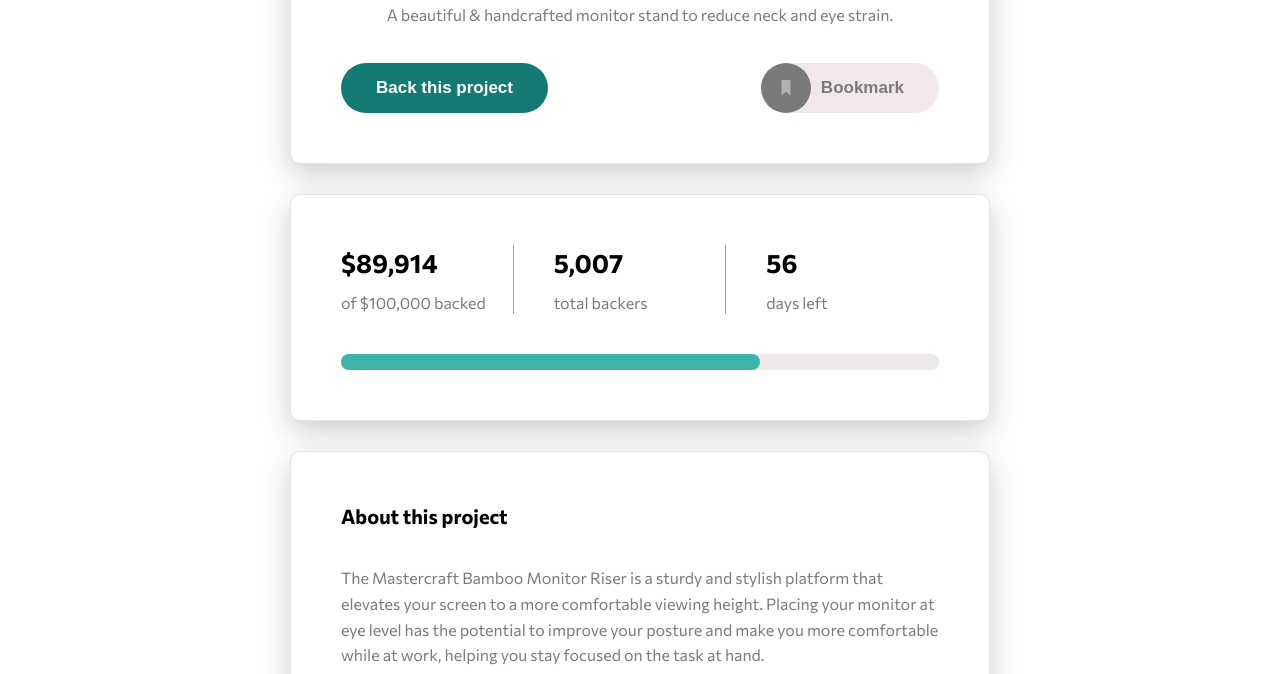
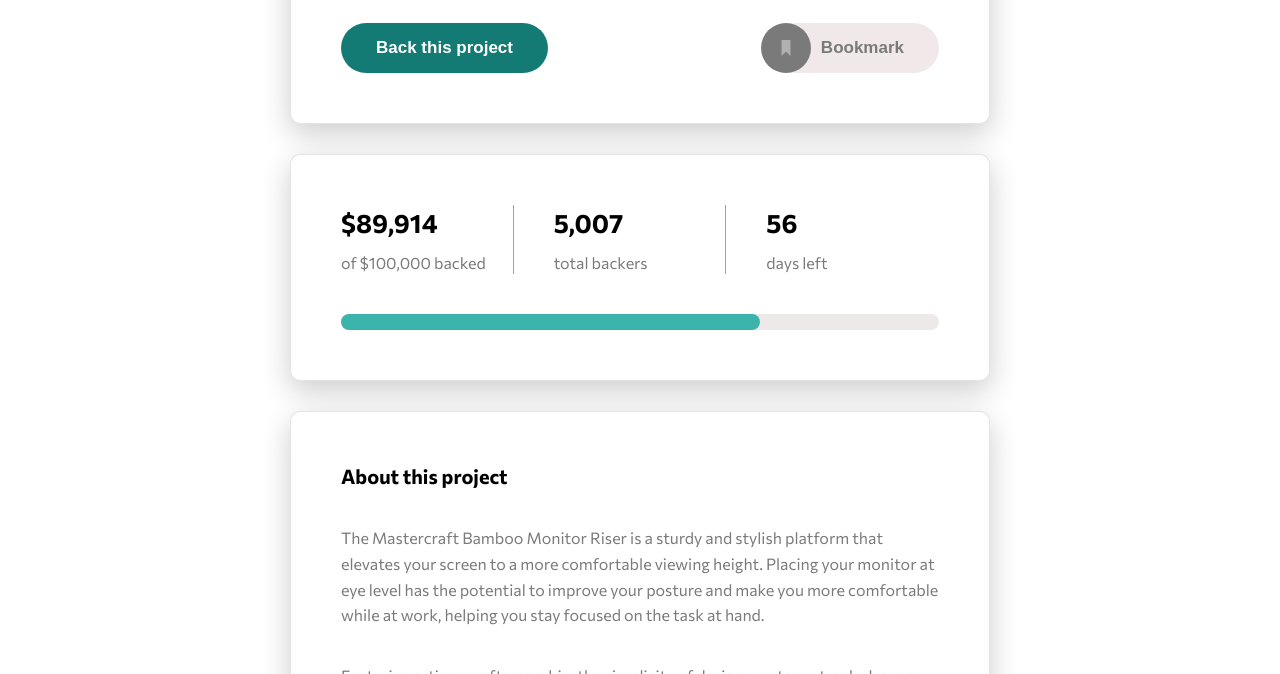
Before and after one commit to TrellixVulnTeam/CrowdfundingProductPage_ORC9, a website: page index.html in a window 1280 px wide. Shown: the part 426-1100 px from the top of the page. Drawn offline with Linux system fonts and the light colour scheme.

Commit message:
Added design changes

```diff
--- a/sass/pages/_home.scss
+++ b/sass/pages/_home.scss
@@ -32,7 +32,7 @@
 // Product Section
 .product {
   text-align: center;
-  transform: translateY(-8rem);
+  transform: translateY(-12rem);
 
   &__logo-box {
     position: absolute;
@@ -66,7 +66,7 @@
   grid-template-columns: repeat(3, 1fr);
   gap: 4rem;
   text-align: left;
-  margin: -5rem 0 3rem 0;
+  margin: -9rem 0 3rem 0;
 
   @media only screen and (max-width: 32em) {
     place-items: center;
```
Also changed, not shown: css/mainStyle.css.
